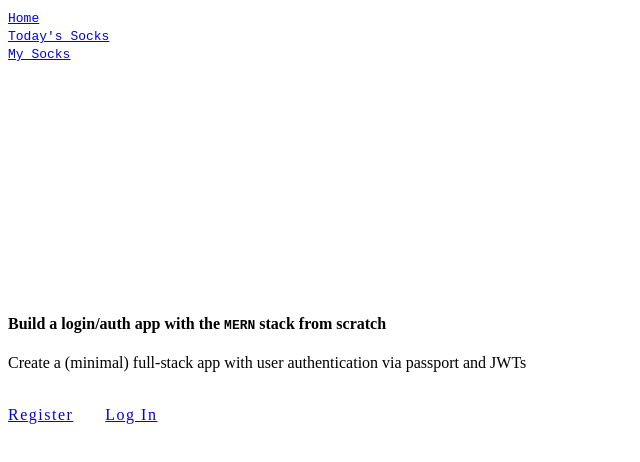
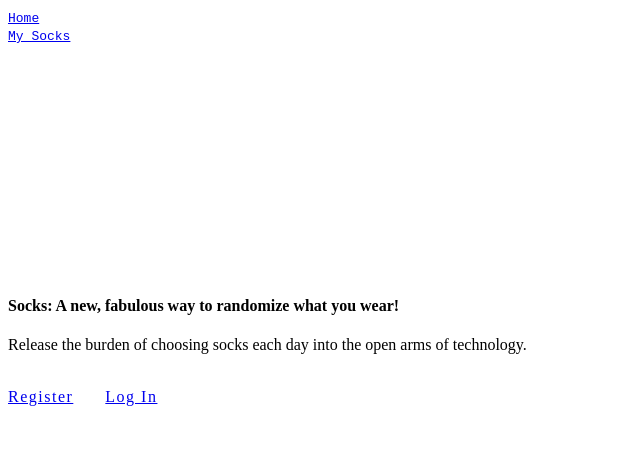
Before and after one commit to jpcastberg/socks, a React app: page / in a window 1280 px wide. Shown: the top 462 px of the page, without its empty margins (0-640 px from the left). Built offline with nearby package versions, Linux system fonts and the light colour scheme; the HTML template or start-up script is replaced by a standard one.

Commit message:
Implement basic functionality, user can see all added socks + socks of the day

```diff
--- a/client/src/components/auth/Login.jsx
+++ b/client/src/components/auth/Login.jsx
@@ -22,7 +22,7 @@ class Login extends Component {
     const { auth, history } = this.props;
     // If logged in and user navigates to Register page, should redirect them to dashboard
     if (auth.isAuthenticated) {
-      history.push('/dashboard');
+      history.push('/todayssocks');
     }
   }
 
@@ -64,12 +64,12 @@ class Login extends Component {
             </Link>
             <div className="col s12" style={{ paddingLeft: '11.250px' }}>
               <h4>
-                <b>Login</b>
+                <b>Login </b>
                 below
               </h4>
               <p className="grey-text text-darken-1">
                 {'Don\'t have an account?'}
-                <Link to="/register">Register</Link>
+                <Link to="/register"> Register</Link>
               </p>
             </div>
             <form noValidate onSubmit={this.onSubmit}>
--- a/client/src/components/auth/Register.jsx
+++ b/client/src/components/auth/Register.jsx
@@ -24,7 +24,7 @@ class Register extends Component {
     const { auth, history } = this.props;
     // If logged in and user navigates to Register page, should redirect them to dashboard
     if (auth.isAuthenticated) {
-      history.push('/dashboard');
+      history.push('/todayssocks');
     }
   }
 
@@ -65,12 +65,12 @@ class Register extends Component {
             </Link>
             <div className="col s12" style={{ paddingLeft: '11.250px' }}>
               <h4>
-                <b>Register</b>
+                <b>Register </b>
                 below
               </h4>
               <p className="grey-text text-darken-1">
                 Already have an account?
-                <Link to="/login">Log in</Link>
+                <Link to="/login"> Log in</Link>
               </p>
             </div>
             <form noValidate onSubmit={this.onSubmit}>
--- a/client/src/components/dashboard/Dashboard.jsx
+++ b/client/src/components/dashboard/Dashboard.jsx
@@ -20,13 +20,10 @@ class Dashboard extends Component {
         <div className="row">
           <div className="col s12 center-align">
             <h4>
-              <b>Hey there,</b>
+              <b>Welcome, </b>
               {user.name.split(' ')[0]}
               <p className="flow-text grey-text text-darken-1">
-                You are logged into a full-stack
-                {' '}
-                <span style={{ fontFamily: 'monospace' }}>MERN</span>
-                 app 👏
+                Please choose an above option to get started.
               </p>
             </h4>
             <button
--- a/client/src/components/layout/Landing.jsx
+++ b/client/src/components/layout/Landing.jsx
@@ -1,21 +1,28 @@
 /* eslint-disable react/prefer-stateless-function */
 import React, { Component } from 'react';
 import { Link } from 'react-router-dom';
+import { connect } from 'react-redux';
 
 class Landing extends Component {
+  componentDidMount() {
+    const { auth, history } = this.props;
+    // If logged in and user navigates to Register page, should redirect them to dashboard
+    if (auth.isAuthenticated) {
+      history.push('/todayssocks');
+    }
+  }
+
   render() {
     return (
       <div style={{ height: '75vh' }} className="container valign-wrapper">
         <div className="row">
           <div className="col s12 center-align">
             <h4>
-              <b>Build</b> a login/auth app with the{' '}
-              <span style={{ fontFamily: 'monospace' }}>MERN</span> stack from
-              scratch
+              <b>Socks: </b>
+              A new, fabulous way to randomize what you wear!
             </h4>
             <p className="flow-text grey-text text-darken-1">
-              Create a (minimal) full-stack app with user authentication via
-              passport and JWTs
+              Release the burden of choosing socks each day into the open arms of technology.
             </p>
             <br />
             <Link to="/register">
@@ -49,4 +56,11 @@ class Landing extends Component {
     );
   }
 }
-export default Landing;
+
+const mapStateToProps = state => ({
+  auth: state.auth,
+  errors: state.errors
+});
+export default connect(
+  mapStateToProps,
+)(Landing);
--- a/client/src/components/layout/Navbar.jsx
+++ b/client/src/components/layout/Navbar.jsx
@@ -17,17 +17,8 @@ class Navbar extends Component {
             >
               Home
             </Link>
-            <br />
-            <Link
-              to="/todayssocks"
-              style={{
-                fontFamily: 'monospace',
-              }}
-              className="col s5 brand-logo center black-text"
-            >
-              Today's Socks
-            </Link>
-              <br/>
+          </div>
+          <div className="nav-wrapper white">
             <Link
               to="/mysocks"
               style={{
--- a/client/src/components/user-pages/AddASock.jsx
+++ b/client/src/components/user-pages/AddASock.jsx
@@ -39,6 +39,13 @@ class AddASock extends Component {
         'Content-Type': 'application/json',
       },
       body,
+    }).then(() => {
+      this.setState({
+        brand: '',
+        color: '',
+        description: '',
+        image: '',
+      });
     });
   }
 
@@ -63,6 +70,7 @@ class AddASock extends Component {
               <a href="https://imgur.com/upload" target="_blank"> Imgur </a>
               to upload an image, then paste the link here!^^
             </p>
+            {/* {<input type="file" name="pic" accept="image/*" />} */}
             <button
               style={{
                 width: '150px',
--- a/client/src/components/user-pages/MySocks.jsx
+++ b/client/src/components/user-pages/MySocks.jsx
@@ -55,15 +55,14 @@ class MySocks extends Component {
             </h4>
             <br/>
             <br/>
-            {sockElements}
+            {sockElements.length > 0 ? sockElements : (<p>Oops! There are no socks to display!!</p>)}
             <br/>
             <Link
               to="/addasock"
               style={{
                 fontFamily: 'monospace',
-                position: 'relative',
               }}
-              className="col s5 brand-logo center black-text"
+              className="btn btn-large waves-effect waves-light hoverable accent-3"
             >
               Add A Sock
             </Link>
--- a/client/src/components/user-pages/SockViewer.jsx
+++ b/client/src/components/user-pages/SockViewer.jsx
@@ -4,7 +4,7 @@ const SockViewer = (props) => {
   const image = () => {
     if (props.sock.image) {
       return (
-        <img style={{ width: '25%' }} src={props.sock.image} alt=""/>
+        <img style={{ width: '100px' }} src={props.sock.image} alt=""/>
       );
     }
     return (
@@ -36,7 +36,7 @@ const SockViewer = (props) => {
 };
 
 SockViewer.defaultProps = {
-  foot: 'no foot',
+  foot: '',
   sock: {},
 };
 
--- a/client/src/components/user-pages/TodaysSocks.jsx
+++ b/client/src/components/user-pages/TodaysSocks.jsx
@@ -52,7 +52,7 @@ class TodaysSocks extends Component {
     const { auth } = this.props;
     const { user } = auth;
     return (
-      <div style={{ height: '75vh', marginTop: '10%' }} className="container valign-wrapper">
+      <div style={{ height: '75vh' }} className="container valign-wrapper">
         <div className="row">
           <div className="col s12 center-align">
             <h4>
--- a/package.json
+++ b/package.json
@@ -40,6 +40,7 @@
     "prop-types": "^15.7.2",
     "react": "^16.8.4",
     "react-dom": "^16.8.4",
+    "react-images-upload": "^1.2.6",
     "react-redux": "^6.0.1",
     "react-router-dom": "^4.4.0",
     "redux": "^4.0.1",
```
Also changed, not shown: 1 other file (tests, documents, lock files or other folders).
